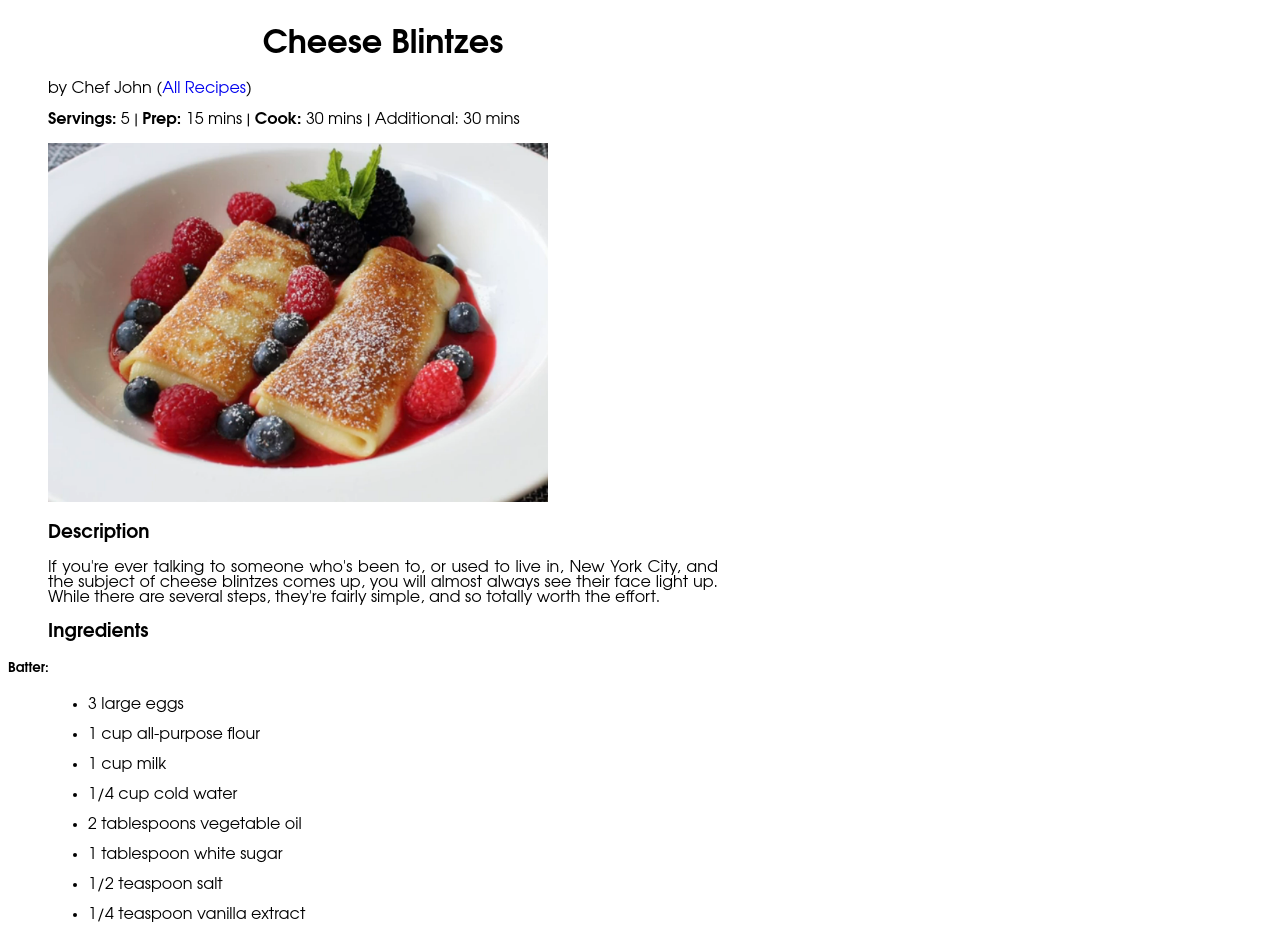
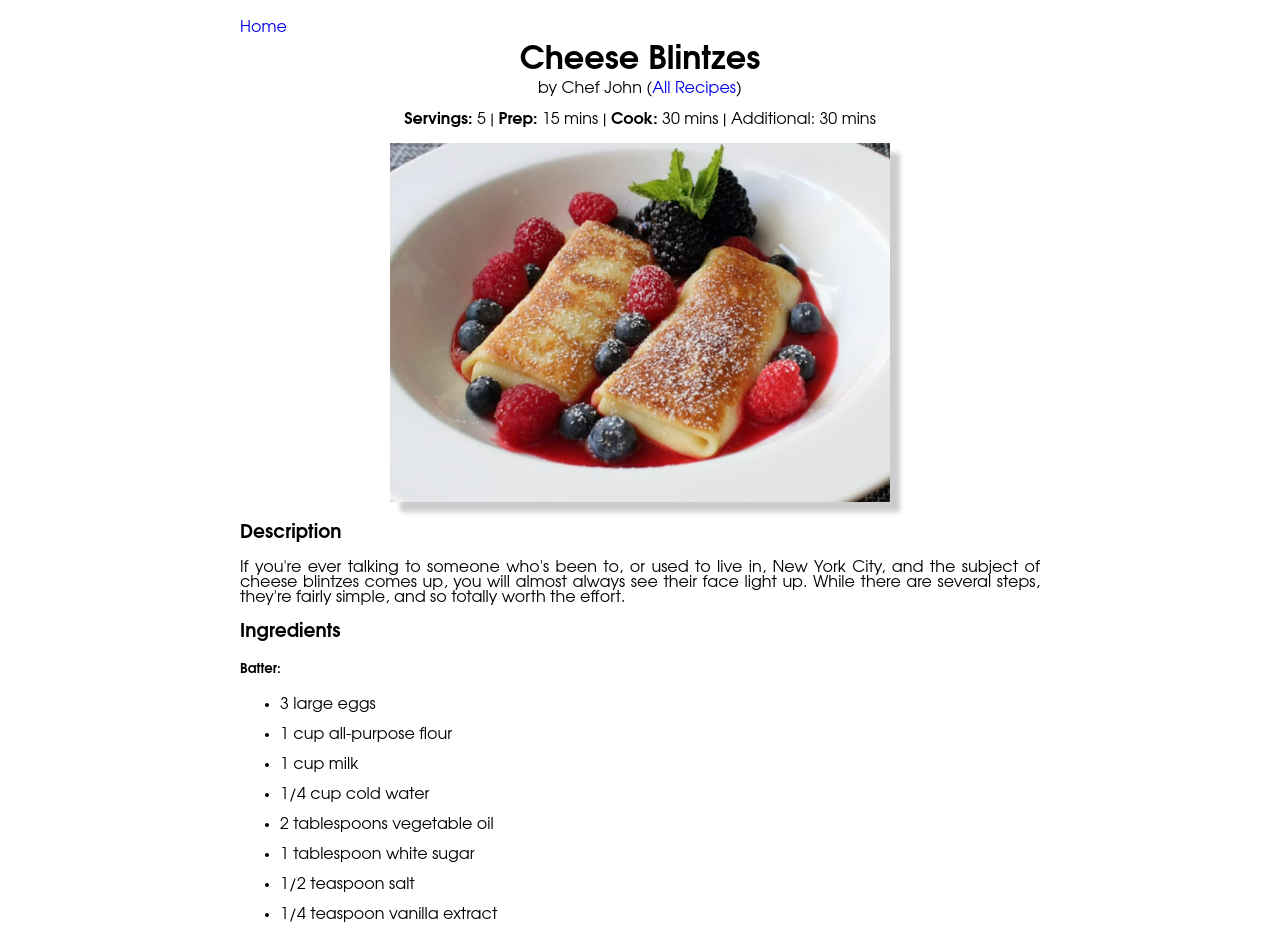
Before and after one commit to qwercus27/odin-recipes, a plain HTML site: page recipes/cheese-blintzes.html in a window 1280 px wide. Shown: the top 940 px of the page. Drawn offline with Linux system fonts and the light colour scheme.

Commit message:
CSS changes. Added a home link to each recipe page.

```diff
--- a/recipes/cheese-blintzes.html
+++ b/recipes/cheese-blintzes.html
@@ -8,15 +8,21 @@
     <link rel="stylesheet" href="../styles.css" />
 </head>
 
-<body class="width-limit">
+<body>
 
-    <h1>Cheese Blintzes</h1>
+    <a id="home-link" href="../index.html">Home</a>
 
-    <p>by Chef John (<a href="https://www.allrecipes.com/recipe/242406/chef-johns-cheese-blintzes/">All Recipes</a>)</p>
+    <div class="centered">
 
-    <p><b>Servings:</b> 5 | <b>Prep:</b> 15 mins | <b>Cook:</b> 30 mins | Additional: 30 mins</p>
+        <h1>Cheese Blintzes</h1>
 
-    <img class="img-full" src="../images/cheese-blintzes.png" alt="Photo of the finished dish garnished with powdered sugar, fresh berries, and a sprig of mint.">
+        <p>by Chef John (<a href="https://www.allrecipes.com/recipe/242406/chef-johns-cheese-blintzes/">All Recipes</a>)</p>
+
+        <p><b>Servings:</b> 5 | <b>Prep:</b> 15 mins | <b>Cook:</b> 30 mins | Additional: 30 mins</p>
+
+        <img class="img-full" src="../images/cheese-blintzes.png" alt="Photo of the finished dish garnished with powdered sugar, fresh berries, and a sprig of mint.">
+
+    </div>
 
     <h3>Description</h3>
 
--- a/styles.css
+++ b/styles.css
@@ -1,18 +1,13 @@
 h1 {
 
+    margin-top: 10px;
+    margin-bottom: -10px;
     text-align: center;
 }
 
 * {
 
     font-family: "Avantgarde", "TeX Gyre Adventor", sans-serif;
-
-}
-
-p, img, h1, h3, li{
-
-    margin-left: 40px;
-    margin-right: 40px;
 
 }
 
@@ -30,12 +25,17 @@ p img{
 
     width: 250px;
     height: auto;
+    box-shadow: 10px 10px 5px #ccc;
 }
 
 .img-full {
 
-    width: 500px;
+    width: 80%;
+    max-width: 500px;
     height: auto;
+    margin: 0 auto;
+    box-shadow: 10px 10px 5px #ccc;
+
 }
 
 .centered {
@@ -43,28 +43,37 @@ p img{
     text-align: center;
 }
 
-.width-limit {
+body {
 
-    /*width: 750px;*/
-    display: inline-block;
-    max-width: 750px;
-    overflow-wrap: break-word;
-    hyphens: auto;
+    width: 80%;
+    max-width: 800px;
+    margin: 0 auto;
     text-align: justify;
 }
 
+#home-link {
+
+    display:inline-block;
+    padding-top: 20px;
+
+}
+
 a:link {
+
     text-decoration: none;
 }
 
 a:visited {
+
     text-decoration: none;
 }
 
 a:hover {
+
     text-decoration: underline;
 }
 
 a:active {
+
     text-decoration: underline;
 }
```
Also changed, not shown: recipes/chicken-sausage-orzo.html (+9 -5 lines), recipes/pasta-allamatriciana.html (+10 -6 lines).
